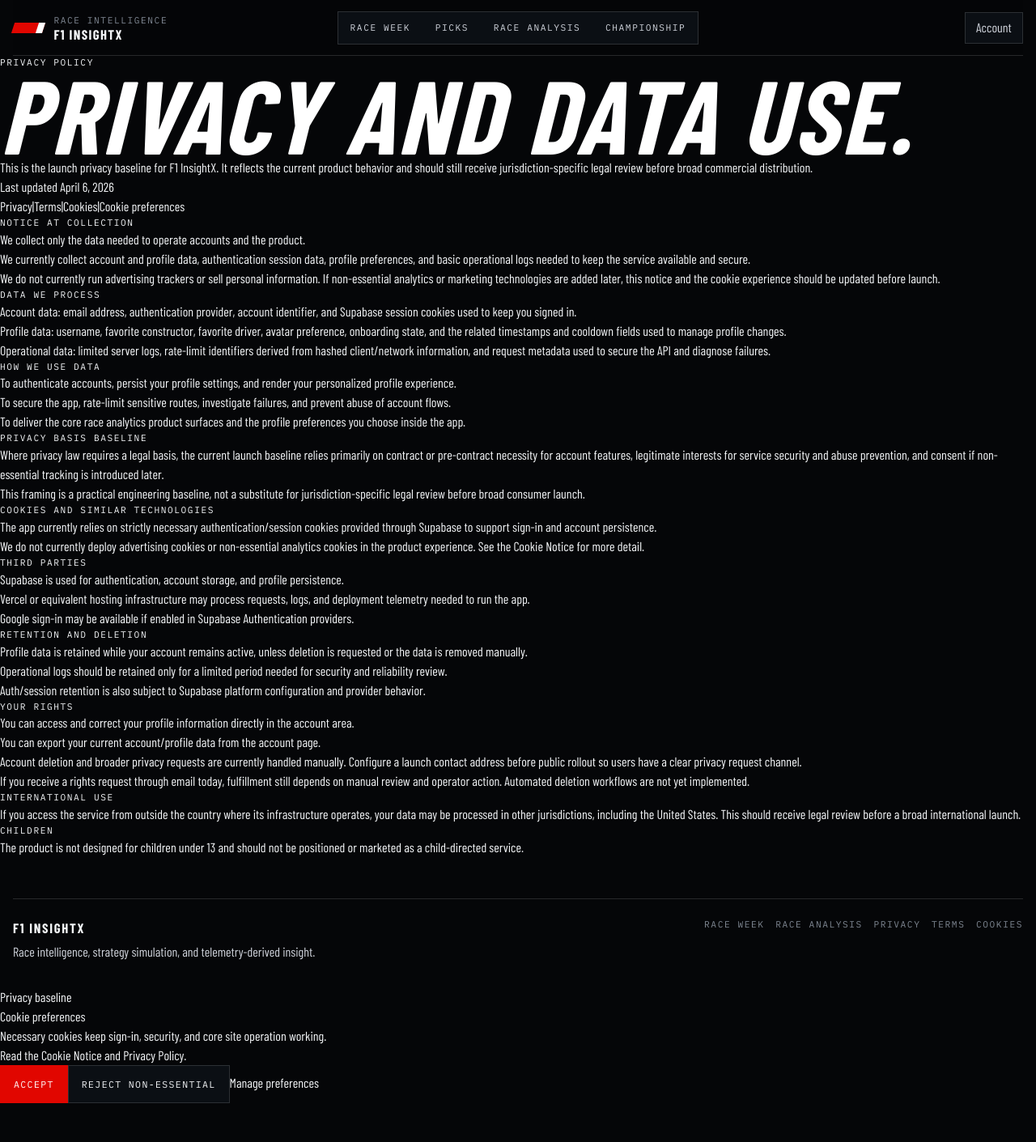
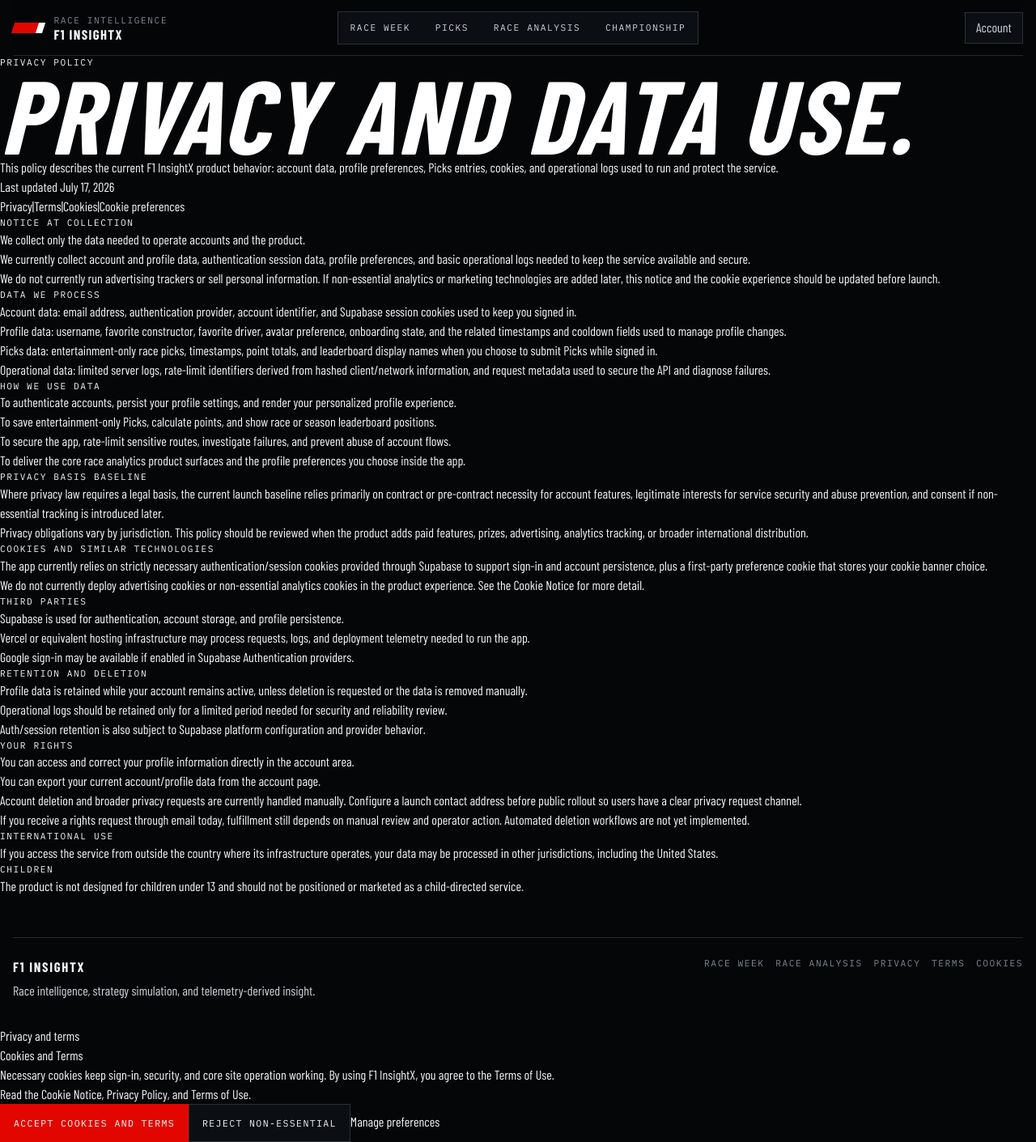
Before and after one commit to DhruvShah-Dev/f1-insightx, a Next.js app in the folder apps/web/: page /privacy in a window 1280 px wide. Shown: the whole page at 81% size. Before the commit the page ends 1363 px from the top, so only its background shows below. Built offline with nearby package versions, Linux system fonts and the light colour scheme; no server answers.

Commit message:
Clarify cookies terms and entertainment picks

```diff
--- a/apps/web/src/app/cookies/page.tsx
+++ b/apps/web/src/app/cookies/page.tsx
@@ -7,7 +7,7 @@
   description: "Cookie Notice for F1 InsightX.",
 };
 
-const UPDATED_AT = "April 6, 2026";
+const UPDATED_AT = "July 17, 2026";
 
 export default function CookiesPage() {
   return (
@@ -27,7 +27,11 @@
         <div className="workspace-panel__eyebrow">Current Categories</div>
         <div className="legal-page__copy">
           <p>Strictly necessary: authentication/session cookies set through Supabase to keep signed-in users authenticated.</p>
-          <p>Functional: none beyond account-session behavior at this time.</p>
+          <p>
+            Preference: <code>f1ix_cookie_consent</code> stores whether you accepted or rejected non-essential cookies so
+            the banner does not reappear on every page.
+          </p>
+          <p>Functional: none beyond account-session and cookie-preference behavior at this time.</p>
           <p>Analytics: none currently deployed.</p>
           <p>Advertising/marketing: none currently deployed.</p>
         </div>
@@ -45,11 +49,12 @@
       </section>
 
       <section className="workspace-panel legal-page__section">
-        <div className="workspace-panel__eyebrow">Consent Baseline</div>
+        <div className="workspace-panel__eyebrow">Cookie and Terms Popup</div>
         <div className="legal-page__copy">
           <p>
-            Because the current app only uses necessary account/session cookies, a separate opt-in banner for non-essential
-            tracking is not currently required by the implemented product behavior.
+            F1 InsightX shows a cookie and terms popup so visitors can review the Cookie Notice, Privacy Policy, and Terms
+            of Use. Accepting stores your cookie preference. Rejecting non-essential cookies keeps analytics and marketing
+            cookies off.
           </p>
           <p>
             If analytics or marketing technologies are introduced later, a consent mechanism and preference controls should
--- a/apps/web/src/app/picks/page.tsx
+++ b/apps/web/src/app/picks/page.tsx
@@ -92,7 +92,7 @@
             <p className="pit-wall-hero__eyebrow">Pit Wall Picks / {payload.race.raceName}</p>
             <h1>Race picks</h1>
             <p className="pit-wall-hero__deck">
-              Set the qualifying order, race podium, and special calls before the session locks.
+              Set the qualifying order, race podium, and bonus calls before the session locks. Picks are for entertainment only, with no wagers, cash prizes, or monetary value.
             </p>
             <div className="pit-wall-hero__actions">
               <a href={user ? "#race-card" : "#sign-in"} className="pit-wall-hero__cta">
@@ -159,7 +159,7 @@
           <div className="pit-wall-auth-gate__copy">
             <span>Race card access</span>
             <h2>Sign in to lock picks</h2>
-            <p>Your picks stay private until scoring opens after the race data lands.</p>
+            <p>Your picks stay private until scoring opens after the race data lands. No purchase, wager, or prize is involved.</p>
           </div>
           <div className="pit-wall-auth-gate__panel">
             <span>Account</span>
--- a/apps/web/src/app/privacy/page.tsx
+++ b/apps/web/src/app/privacy/page.tsx
@@ -9,7 +9,7 @@
   description: "Privacy Policy and data collection notice for F1 InsightX.",
 };
 
-const UPDATED_AT = "April 6, 2026";
+const UPDATED_AT = "July 17, 2026";
 
 export default function PrivacyPage() {
   const contactEmail = getPrivacyContactEmail();
@@ -21,8 +21,8 @@
         <p className="subpage-eyebrow">Privacy Policy</p>
         <h1 className="subpage-title">Privacy and data use.</h1>
         <p className="legal-page__lede">
-          This is the launch privacy baseline for F1 InsightX. It reflects the current product behavior and should still
-          receive jurisdiction-specific legal review before broad commercial distribution.
+          This policy describes the current F1 InsightX product behavior: account data, profile preferences, Picks entries,
+          cookies, and operational logs used to run and protect the service.
         </p>
         <p className="legal-page__meta">Last updated {UPDATED_AT}</p>
         <LegalLinks />
@@ -55,6 +55,10 @@
             related timestamps and cooldown fields used to manage profile changes.
           </p>
           <p>
+            Picks data: entertainment-only race picks, timestamps, point totals, and leaderboard display names when you
+            choose to submit Picks while signed in.
+          </p>
+          <p>
             Operational data: limited server logs, rate-limit identifiers derived from hashed client/network information,
             and request metadata used to secure the API and diagnose failures.
           </p>
@@ -65,6 +69,7 @@
         <div className="workspace-panel__eyebrow">How We Use Data</div>
         <div className="legal-page__copy">
           <p>To authenticate accounts, persist your profile settings, and render your personalized profile experience.</p>
+          <p>To save entertainment-only Picks, calculate points, and show race or season leaderboard positions.</p>
           <p>To secure the app, rate-limit sensitive routes, investigate failures, and prevent abuse of account flows.</p>
           <p>To deliver the core race analytics product surfaces and the profile preferences you choose inside the app.</p>
         </div>
@@ -79,8 +84,8 @@
             and consent if non-essential tracking is introduced later.
           </p>
           <p>
-            This framing is a practical engineering baseline, not a substitute for jurisdiction-specific legal review
-            before broad consumer launch.
+            Privacy obligations vary by jurisdiction. This policy should be reviewed when the product adds paid features,
+            prizes, advertising, analytics tracking, or broader international distribution.
           </p>
         </div>
       </section>
@@ -90,7 +95,7 @@
         <div className="legal-page__copy">
           <p>
             The app currently relies on strictly necessary authentication/session cookies provided through Supabase to
-            support sign-in and account persistence.
+            support sign-in and account persistence, plus a first-party preference cookie that stores your cookie banner choice.
           </p>
           <p>
             We do not currently deploy advertising cookies or non-essential analytics cookies in the product experience.
@@ -145,8 +150,7 @@
         <div className="legal-page__copy">
           <p>
             If you access the service from outside the country where its infrastructure operates, your data may be
-            processed in other jurisdictions, including the United States. This should receive legal review before a broad
-            international launch.
+            processed in other jurisdictions, including the United States.
           </p>
         </div>
       </section>
--- a/apps/web/src/app/terms/page.tsx
+++ b/apps/web/src/app/terms/page.tsx
@@ -7,7 +7,7 @@
   description: "Terms of Use for F1 InsightX.",
 };
 
-const UPDATED_AT = "April 6, 2026";
+const UPDATED_AT = "July 17, 2026";
 
 export default function TermsPage() {
   return (
@@ -16,8 +16,8 @@
         <p className="subpage-eyebrow">Terms of Use</p>
         <h1 className="subpage-title">Terms for using F1 InsightX.</h1>
         <p className="legal-page__lede">
-          These terms are an engineering-ready launch draft. They should be reviewed and adapted for the jurisdictions
-          and business model you actually launch under.
+          These terms explain the baseline rules for using F1 InsightX, including account features, predictions, race analysis,
+          and entertainment-only Picks.
         </p>
         <p className="legal-page__meta">Last updated {UPDATED_AT}</p>
         <LegalLinks />
@@ -50,6 +50,24 @@
       </section>
 
       <section className="workspace-panel legal-page__section">
+        <div className="workspace-panel__eyebrow">Picks Are Not Gambling</div>
+        <div className="legal-page__copy">
+          <p>
+            Pit Wall Picks and related leaderboards are free entertainment features. They do not accept wagers, entry fees,
+            stakes, deposits, or payment for participation.
+          </p>
+          <p>
+            Points, ranks, badges, and leaderboard placement have no cash value and cannot be exchanged for money, prizes,
+            credits, or anything else of monetary value unless separate official rules are published for a future promotion.
+          </p>
+          <p>
+            No purchase is required to participate. Do not use F1 InsightX predictions, simulations, Picks, or scoring outputs
+            for gambling, betting, wagering, or financial decision-making.
+          </p>
+        </div>
+      </section>
+
+      <section className="workspace-panel legal-page__section">
         <div className="workspace-panel__eyebrow">Availability</div>
         <div className="legal-page__copy">
           <p>The service may change, pause, or become unavailable without notice, especially during active development or portfolio use.</p>
@@ -75,8 +93,8 @@
         <div className="workspace-panel__eyebrow">Changes and Legal Review</div>
         <div className="legal-page__copy">
           <p>
-            These terms may be updated as the product, infrastructure, and business model change. Material commercial or
-            jurisdiction-specific launches should receive dedicated legal review before relying on this draft.
+            These terms may be updated as the product, infrastructure, and business model change. Material commercial launches,
+            promotions, prizes, paid features, or jurisdiction-specific rollouts should receive dedicated legal review before release.
           </p>
         </div>
       </section>
--- a/apps/web/src/components/legal/cookie-consent.tsx
+++ b/apps/web/src/components/legal/cookie-consent.tsx
@@ -111,19 +111,19 @@
         {view === "banner" ? (
           <>
             <div className="cookie-consent__copy">
-              <p className="cookie-consent__eyebrow">Privacy baseline</p>
-              <h2 id="cookie-consent-title" className="cookie-consent__title">Cookie preferences</h2>
+              <p className="cookie-consent__eyebrow">Privacy and terms</p>
+              <h2 id="cookie-consent-title" className="cookie-consent__title">Cookies and Terms</h2>
               <p className="cookie-consent__text">
-                Necessary cookies keep sign-in, security, and core site operation working.
+                Necessary cookies keep sign-in, security, and core site operation working. By using F1 InsightX, you agree to the Terms of Use.
               </p>
               <p className="cookie-consent__meta">
-                Read the <Link href="/cookies">Cookie Notice</Link> and <Link href="/privacy">Privacy Policy</Link>.
+                Read the <Link href="/cookies">Cookie Notice</Link>, <Link href="/privacy">Privacy Policy</Link>, and <Link href="/terms">Terms of Use</Link>.
               </p>
             </div>
 
             <div className="cookie-consent__actions">
               <button className="hero__cta hero__cta--primary" type="button" onClick={() => dismissWithChoice("accepted")}>
-                Accept
+                Accept cookies and terms
               </button>
               <button className="hero__cta hero__cta--secondary" type="button" onClick={() => dismissWithChoice("rejected")}>
                 Reject non-essential
@@ -137,9 +137,9 @@
           <>
             <div className="cookie-consent__copy">
               <p className="cookie-consent__eyebrow">Cookie settings</p>
-              <h2 id="cookie-consent-title" ref={titleRef} tabIndex={-1} className="cookie-consent__title">Review your preferences</h2>
+              <h2 id="cookie-consent-title" ref={titleRef} tabIndex={-1} className="cookie-consent__title">Review cookies and terms</h2>
               <p className="cookie-consent__text">
-                Necessary cookies stay on for account and security flows. Analytics and marketing cookies are not active.
+                Necessary cookies stay on for account and security flows. Analytics and marketing cookies are not active. F1 InsightX Picks are entertainment-only and have no cash value.
               </p>
             </div>
 
@@ -158,6 +158,14 @@
                   <p>Not currently deployed. If introduced later, this preference should govern whether they run.</p>
                 </div>
                 <span className="cookie-preferences__pill">Off</span>
+              </div>
+
+              <div className="cookie-preferences__row">
+                <div>
+                  <strong>Terms of Use</strong>
+                  <p>Using F1 InsightX is subject to the Terms of Use, including the entertainment-only Picks rules.</p>
+                </div>
+                <Link href="/terms" className="cookie-preferences__pill">Review</Link>
               </div>
             </div>
 
--- a/apps/web/src/components/pit-wall-picks/pit-wall-picks-workspace.tsx
+++ b/apps/web/src/components/pit-wall-picks/pit-wall-picks-workspace.tsx
@@ -175,7 +175,7 @@
   return (
     <div className="pit-wall-score">
       <div className="pit-wall-score__total">
-        <span>{score.pending ? "Live table" : "Final payout"}</span>
+        <span>{score.pending ? "Live table" : "Final score"}</span>
         <strong>{score.totalPoints}</strong>
       </div>
       {[score.qualifying, score.race, score.specials].map((group, groupIndex) => (
@@ -198,7 +198,7 @@
   return (
     <section className="pit-wall-board">
       <div className="pit-wall-section-heading">
-        <span>{overall ? "Season book" : "Race book"}</span>
+        <span>{overall ? "Season leaderboard" : "Race leaderboard"}</span>
         <h2>{title}</h2>
       </div>
       {visibleEntries.length > 0 ? (
@@ -321,7 +321,7 @@
             </div>
 
             <div className="pit-wall-pick-group">
-              <h3>Side bets</h3>
+              <h3>Bonus picks</h3>
               <DriverSelect
                 label="Fastest pit stop"
                 value={pick.fastestPitStopDriverId}
@@ -347,7 +347,7 @@
 
           {!props.isLocked ? (
             <button className="pit-wall-submit" type="button" onClick={save} disabled={!canSubmit}>
-              {isPending ? "Locking..." : props.userPick ? "Update slip" : "Lock slip"}
+              {isPending ? "Saving..." : props.userPick ? "Update picks" : "Save picks"}
             </button>
           ) : (
             <div className="pit-wall-feedback pit-wall-feedback--notice">Table closed</div>
```
